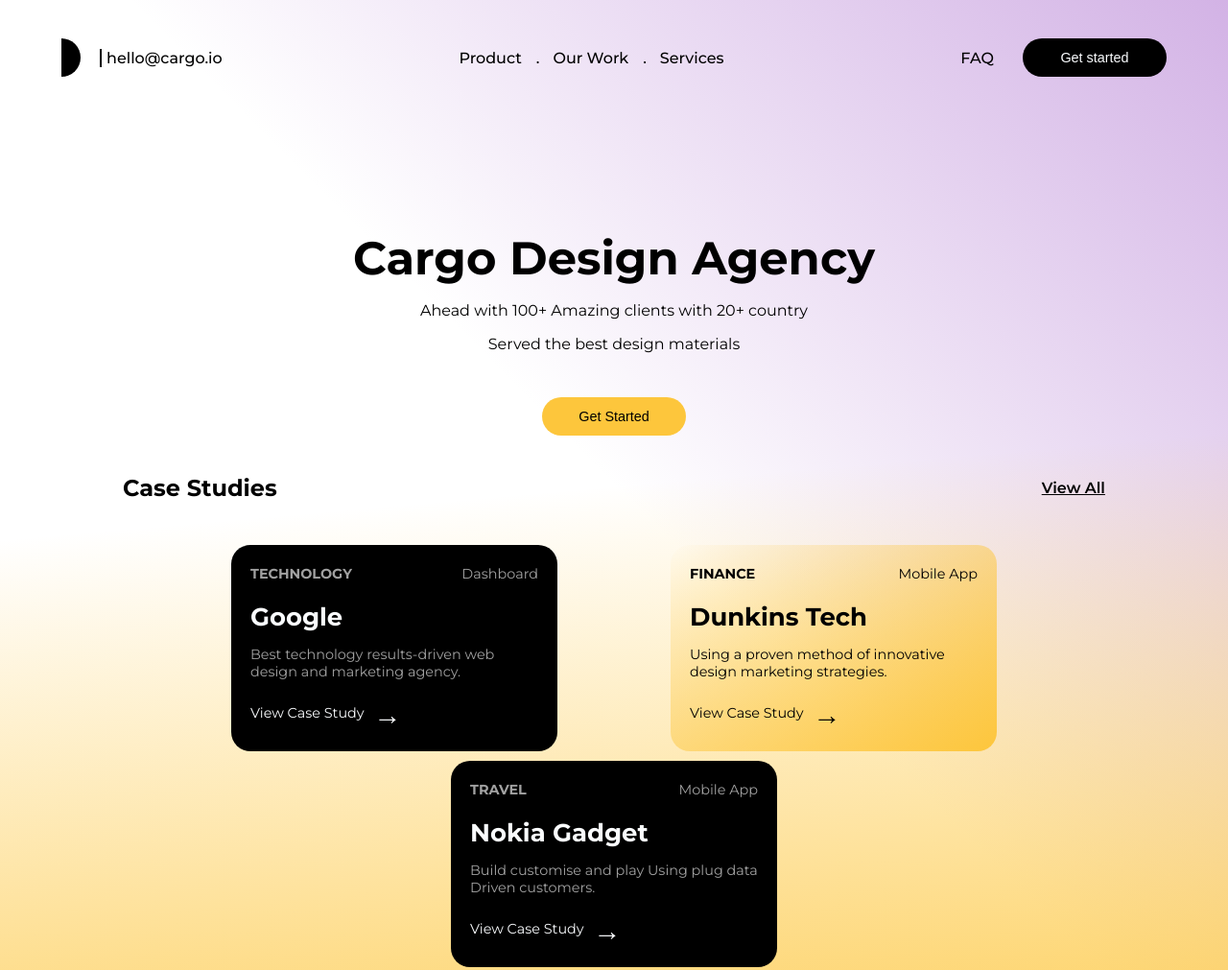
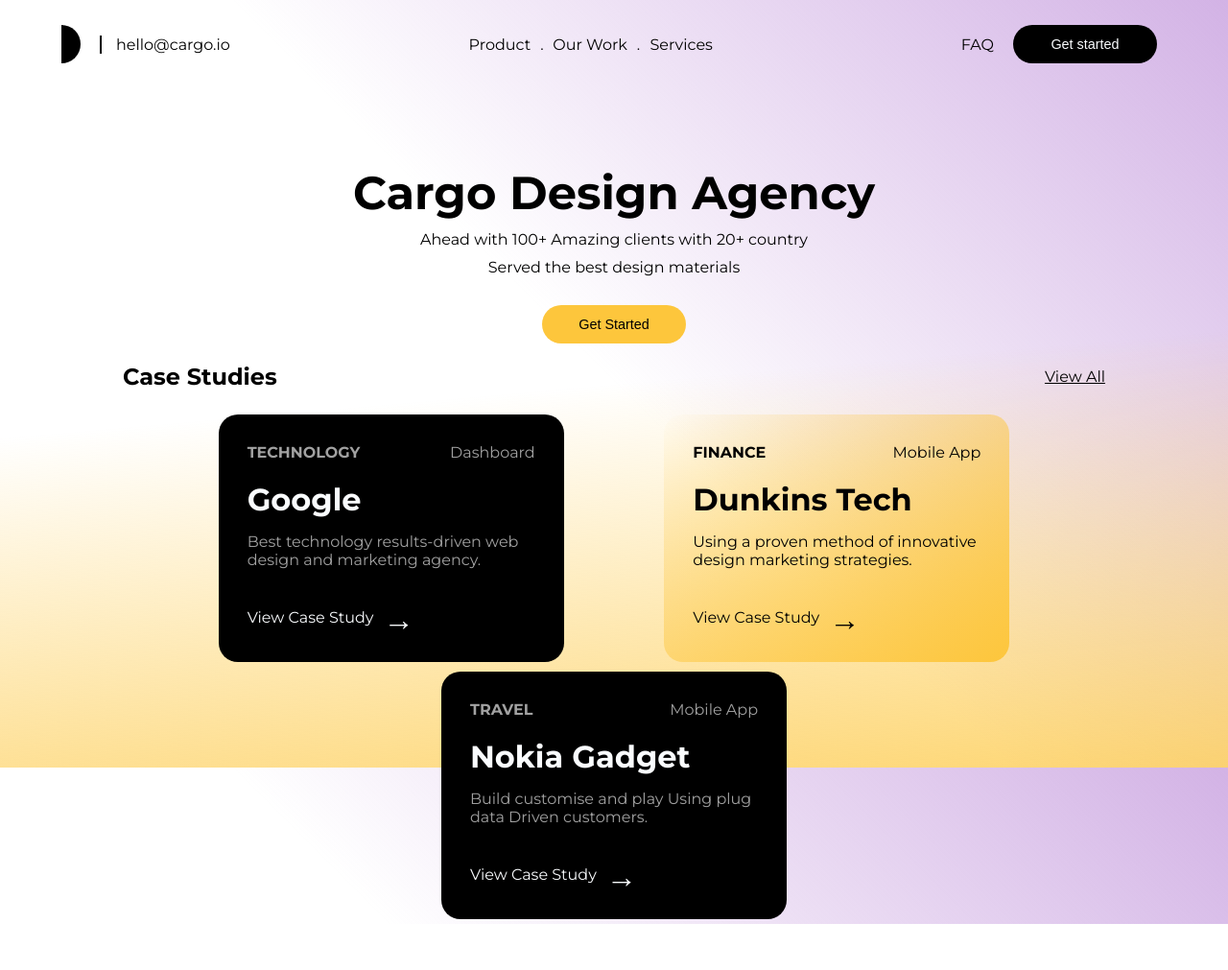
Before and after one commit to Olprog59/douai_html_css, a plain HTML site: page mardi_04_01_22/mardi_04_01_22.html in a window 1280 px wide. Shown: the whole page at 96% size. After the commit the page ends 963 px from the top, so only its background shows below. Drawn offline with Linux system fonts and the light colour scheme.

Commit message:
code to sass

```diff
--- /dev/null
+++ b/mardi_04_01_22/assets/css/index.scss
@@ -0,0 +1,196 @@
+@import url("https://fonts.googleapis.com/css2?family=Montserrat:ital,wght@0,100;0,200;0,300;0,400;0,500;0,600;0,700;0,800;0,900;1,100;1,200;1,300;1,400;1,500;1,600;1,700;1,800;1,900&display=swap");
+
+$color-yellow: #FDC63C;
+$color-yellow-light: #FBF4CD;
+$color-pink: #c194db;
+$color-white: #FAFCFE;
+$color-grey: #A1A1A1;
+$demi-cercle-size: 20px;
+
+@mixin flex($jc: space-between) {
+  display: flex;
+  justify-content: $jc;
+  align-items: center;
+  flex-wrap: wrap;
+}
+
+@mixin marpad($margin: 0, $padding: 0) {
+  margin: $margin;
+  padding: $padding;
+}
+
+body {
+  font-family: 'Montserrat', sans-serif;
+  @include marpad();
+  box-sizing: border-box;
+  background-image: linear-gradient(175deg, transparent 50%, $color-yellow 120%),
+  linear-gradient(45deg, transparent 50%, $color-pink 120%);
+  background-attachment: fixed;
+
+  a {
+    color: inherit;
+  }
+
+  button {
+    outline: none;
+    width: 150px;
+    height: 40px;
+    border-radius: 25px;
+    border: none;
+    font-size: 0.9em;
+  }
+
+  header {
+    @include flex;
+    width: 90%;
+    margin: auto;
+
+    ul {
+      list-style: none;
+      padding: 0;
+      @include flex(center);
+    }
+
+    $padding: 10px;
+
+    div:nth-child(1) {
+      ul {
+        li {
+          &:nth-child(1) {
+            height: $demi-cercle-size * 2;
+            width: $demi-cercle-size;
+            border-bottom-right-radius: $demi-cercle-size * 2;
+            border-top-right-radius: $demi-cercle-size * 2;
+            background-color: black;
+            margin-right: 20px;
+          }
+
+          &:nth-child(2) {
+            border-left: 2px solid black;
+            padding-left: 15px;
+          }
+        }
+      }
+    }
+
+    nav {
+      ul {
+        li {
+          padding: $padding;
+
+          &:nth-child(n+2):before {
+            content: ".";
+            position: relative;
+            left: -$padding;
+          }
+        }
+      }
+    }
+
+    div:nth-child(3) {
+      ul {
+        li {
+          padding: $padding;
+        }
+
+        button {
+          background-color: black;
+          color: $color-white;
+        }
+      }
+    }
+  }
+
+  main {
+    width: 80%;
+    margin: auto;
+
+    section {
+      margin: auto;
+
+      &:nth-child(1) {
+        @include flex(center);
+
+        article {
+          text-align: center;
+
+          h1 {
+            font-size: 3em;
+            @include marpad(80px 0 10px 0)
+          }
+
+          p {
+            @include marpad(10px)
+          }
+
+          button {
+            margin-top: 20px;
+            background-color: $color-yellow;
+          }
+        }
+      }
+
+      &:nth-child(2) {
+
+        div {
+
+          &:nth-child(1) {
+            @include flex()
+          }
+
+          &:nth-child(2) {
+            @include flex(space-evenly);
+
+            article {
+              width: 320px;
+              margin: 5px;
+              padding: 20px;
+              border-radius: 20px;
+
+              h3, p, h4 {
+                @include marpad(5px, 5px)
+              }
+
+              h3 {
+                font-size: 2em;
+              }
+
+              a {
+                padding: 5px;
+                margin: 20px 0 0 5px;
+                text-decoration: none;
+                display: flex;
+                align-items: center;
+                span {
+                  font-size: 2em;
+                  margin-left: 10px;
+                  margin-top: 3px;
+                }
+              }
+
+              &:nth-child(odd) {
+                background-color: black;
+                color: $color-white;
+                div {
+                  color: $color-grey;
+
+                }
+                p {
+                  color: $color-grey;
+                }
+              }
+
+              &:nth-child(even) {
+                background: linear-gradient(to right bottom, transparent, $color-yellow);
+              }
+
+              div {
+                @include flex();
+              }
+            }
+          }
+        }
+      }
+    }
+  }
+}
--- a/mardi_04_01_22/mardi_04_01_22.html
+++ b/mardi_04_01_22/mardi_04_01_22.html
@@ -4,11 +4,8 @@
 	<meta charset="UTF-8">
 	<meta name="viewport" content="width=device-width, user-scalable=no, initial-scale=1.0, maximum-scale=1.0, minimum-scale=1.0">
 	<meta http-equiv="X-UA-Compatible" content="ie=edge">
-	<link rel="stylesheet" href="./assets/css/mardi_04_01_22.css">
+	<link rel="stylesheet" href="./assets/css/index.css">
 	<title>Exercice 2</title>
-	<style>
-
-	</style>
 </head>
 <body>
 <header>
```
Also changed, not shown: mardi_04_01_22/assets/css/index.css (added), 1 other file. Lines whose indentation alone changed are shown as unchanged.
